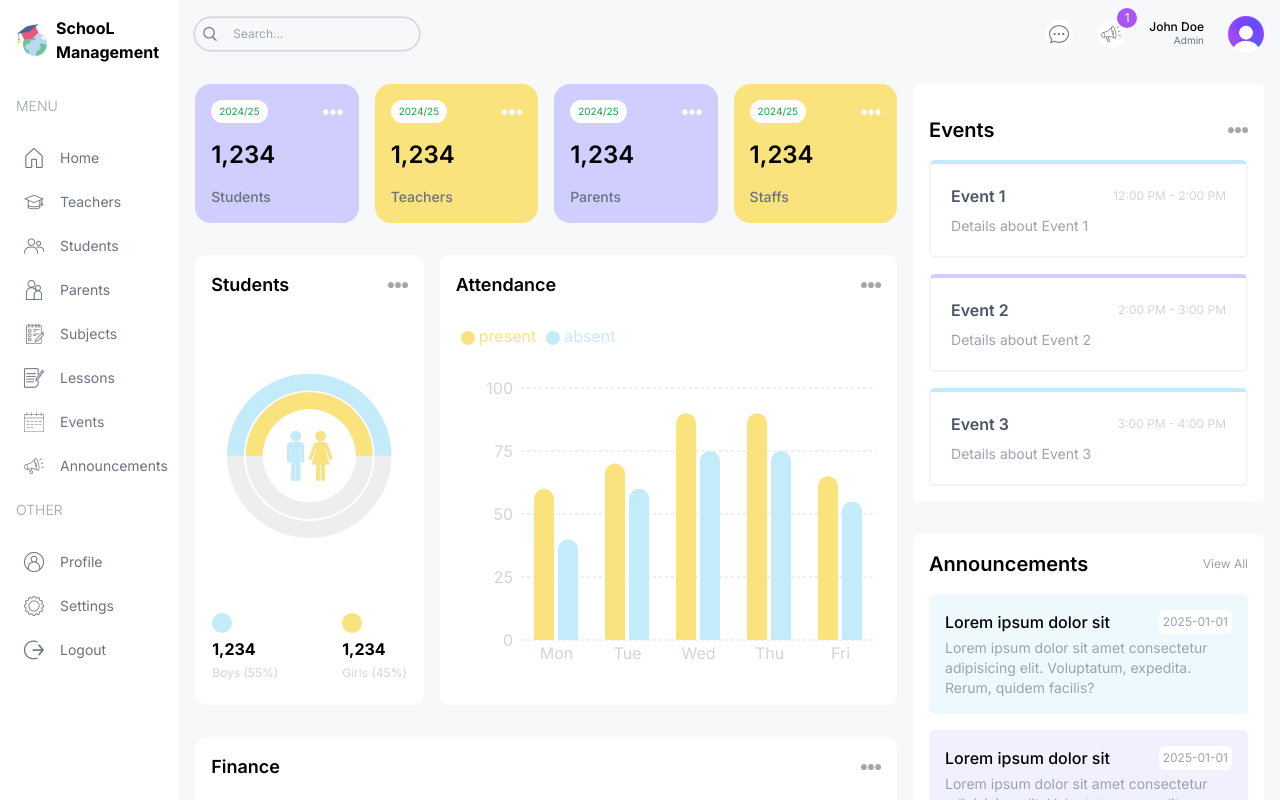
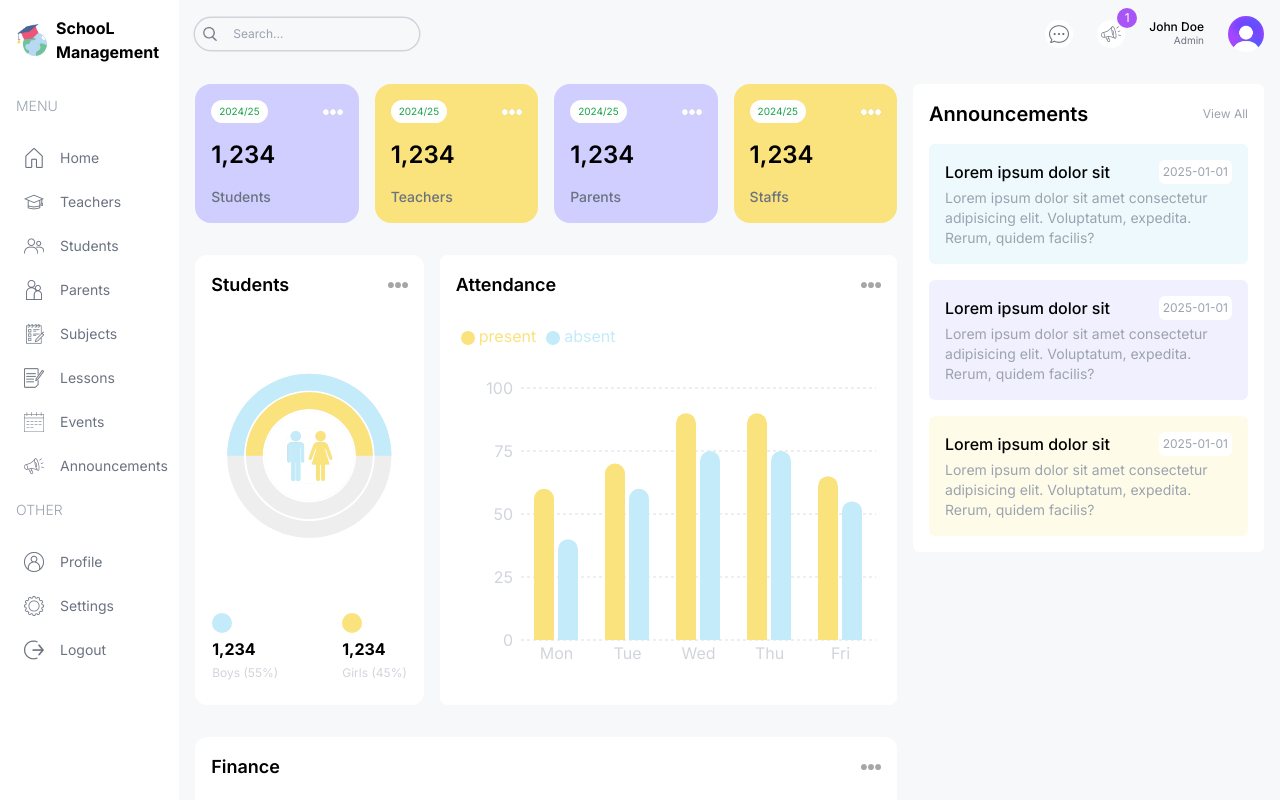
Before and after one commit to rohan1574/School-Management-System, a Next.js app: page /admin in a window 1280 px wide. Built offline with nearby package versions, Linux system fonts and the light colour scheme.

Commit message:
the performance

```diff
--- a/src/app/(dashboard)/admin/page.tsx
+++ b/src/app/(dashboard)/admin/page.tsx
@@ -1,7 +1,6 @@
 import Announcements from "@/components/Announcements";
 import AttendanceChart from "@/components/AttendanceChart";
 import CountChart from "@/components/CountChart";
-import EventCalendar from "@/components/EventCalendar";
 import FinanceChart from "@/components/FinanceChart";
 import UserCard from "@/components/UserCard";
 
@@ -35,7 +34,6 @@ const AdminPage = () => {
       </div>
       {/* RIGHT */}
       <div className="w-full lg:w-1/3 flex flex-col gap-8">
-        <EventCalendar />
         <Announcements/>
       </div>
     </div>
--- a/src/app/(dashboard)/parent/page.tsx
+++ b/src/app/(dashboard)/parent/page.tsx
@@ -1,5 +1,5 @@
 import Announcements from "@/components/Announcements";
-import BigCalendar from "@/components/BigCalender";
+
 
 const ParentPage = () => {
   return (
@@ -8,7 +8,7 @@ const ParentPage = () => {
       <div className="w-full xl:w-2/3">
         <div className="h-full bg-white p-4 rounded-md">
           <h1 className="text-xl font-semibold">Schedule (John Doe)</h1>
-          <BigCalendar />
+
         </div>
       </div>
       {/* RIGHT */}
--- a/src/app/(dashboard)/student/page.tsx
+++ b/src/app/(dashboard)/student/page.tsx
@@ -1,6 +1,5 @@
 import Announcements from "@/components/Announcements";
-import BigCalendar from "@/components/BigCalender";
-import EventCalendar from "@/components/EventCalendar";
+
 
 const StudentPage = () => {
   return (
@@ -9,12 +8,12 @@ const StudentPage = () => {
       <div className="w-full xl:w-2/3">
         <div className="h-full bg-white p-4 rounded-md">
           <h1 className="text-xl font-semibold">Schedule (4A)</h1>
-          <BigCalendar/>
+
         </div>
       </div>
       {/* RIGHT */}
       <div className="w-full xl:w-1/3 flex flex-col gap-8">
-        <EventCalendar />
+
         <Announcements />
       </div>
     </div>
--- a/src/app/(dashboard)/teacher/page.tsx
+++ b/src/app/(dashboard)/teacher/page.tsx
@@ -1,5 +1,5 @@
 import Announcements from "@/components/Announcements";
-import BigCalendar from "@/components/BigCalender";
+
 
 const TeacherPage = () => {
   return (
@@ -8,7 +8,7 @@ const TeacherPage = () => {
       <div className="w-full xl:w-2/3">
         <div className="h-full bg-white p-4 rounded-md">
           <h1 className="text-xl font-semibold">Schedule</h1>
-          <BigCalendar />
+
         </div>
       </div>
       {/* RIGHT */}
--- a/src/components/EventCalendar.tsx
+++ /dev/null
@@ -1,48 +0,0 @@
-"use client";
-
-import Image from "next/image";
-import { useState, useEffect } from "react";
-
-import "react-calendar/dist/Calendar.css";
-
-type ValuePiece = Date | null;
-type Value = ValuePiece | [ValuePiece, ValuePiece];
-
-const events = [
-  { id: 1, title: "Event 1", time: "12:00 PM - 2:00 PM", description: "Details about Event 1" },
-  { id: 2, title: "Event 2", time: "2:00 PM - 3:00 PM", description: "Details about Event 2" },
-  { id: 3, title: "Event 3", time: "3:00 PM - 4:00 PM", description: "Details about Event 3" },
-];
-
-const EventCalendar = () => {
-  const [value, setValue] = useState<Value | null>(null);
-
-  useEffect(() => {
-    setValue(new Date()); // Ensures consistent initialization.
-  }, []);
-
-  return (
-    <div className="bg-white p-4 rounded-md">
-      <div className="flex items-center justify-between">
-        <h1 className="text-xl font-semibold my-4">Events</h1>
-        <Image src="/moreDark.png" alt="More options" width={20} height={20} />
-      </div>
-      <div className="flex flex-col gap-4">
-        {events.map((event) => (
-          <div
-            key={event.id}
-            className="p-5 rounded-md border-2 border-gray-100 border-t-4 odd:border-t-lamaSky even:border-t-lamaPurple"
-          >
-            <div className="flex items-center justify-between">
-              <h1 className="font-semibold text-gray-600">{event.title}</h1>
-              <span className="text-gray-300 text-xs">{event.time}</span>
-            </div>
-            <p className="mt-2 text-gray-400 text-sm">{event.description}</p>
-          </div>
-        ))}
-      </div>
-    </div>
-  );
-};
-
-export default EventCalendar;
```
